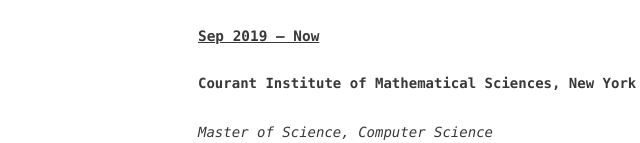
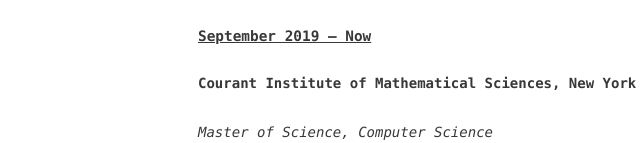
Before and after one commit to Jakexxh/Jakexxh.github.io, a plain HTML site: page about/index.html in a window 1280 px wide. Shown: the part 809-952 px from the top of the page, 90-730 px from the left. Drawn offline with Linux system fonts and the light colour scheme.

Commit message:
Site updated: 2019-05-12 14:52:42

```diff
--- a/about/index.html
+++ b/about/index.html
@@ -6,12 +6,12 @@
     <meta http-equiv="X-UA-Compatible" content="IE=edge">
     <meta name="HandheldFriendly" content="True">
     <meta name="viewport" content="width=device-width, initial-scale=1, maximum-scale=1">
-    <meta name="description" content="Contactjakewill0922@gmail.com | CV Background     Sep 2019 – NowCourant Institute of Mathematical Sciences, New York University, NYC, U.S.Master of Science, Computer Science May 2019 – August 2019App">
+    <meta name="description" content="Contactjakewill0922@gmail.com | CV Background     September 2019 – NowCourant Institute of Mathematical Sciences, New York University, NYC, U.S.Master of Science, Computer Science May 2019 – August 2">
 <meta property="og:type" content="website">
 <meta property="og:title" content="about">
 <meta property="og:url" content="xake.me/about/index.html">
 <meta property="og:site_name" content="Xiaohe Xue&#39;s Blog">
-<meta property="og:description" content="Contactjakewill0922@gmail.com | CV Background     Sep 2019 – NowCourant Institute of Mathematical Sciences, New York University, NYC, U.S.Master of Science, Computer Science May 2019 – August 2019App">
+<meta property="og:description" content="Contactjakewill0922@gmail.com | CV Background     September 2019 – NowCourant Institute of Mathematical Sciences, New York University, NYC, U.S.Master of Science, Computer Science May 2019 – August 2">
 <meta property="og:locale" content="default">
 <meta property="og:image" content="xake.me/about/me.jpg">
 <meta property="og:image" content="xake.me/about/nyu.png">
@@ -19,10 +19,10 @@
 <meta property="og:image" content="xake.me/about/ict.png">
 <meta property="og:image" content="xake.me/about/umn.png">
 <meta property="og:image" content="xake.me/about/bjtu.png">
-<meta property="og:updated_time" content="2019-05-09T07:11:49.477Z">
+<meta property="og:updated_time" content="2019-05-09T07:19:23.771Z">
 <meta name="twitter:card" content="summary">
 <meta name="twitter:title" content="about">
-<meta name="twitter:description" content="Contactjakewill0922@gmail.com | CV Background     Sep 2019 – NowCourant Institute of Mathematical Sciences, New York University, NYC, U.S.Master of Science, Computer Science May 2019 – August 2019App">
+<meta name="twitter:description" content="Contactjakewill0922@gmail.com | CV Background     September 2019 – NowCourant Institute of Mathematical Sciences, New York University, NYC, U.S.Master of Science, Computer Science May 2019 – August 2">
 <meta name="twitter:image" content="xake.me/about/me.jpg">
 
 
@@ -103,7 +103,7 @@
           <p><img src="./me.jpg" height="533.33" width="400"><br><br></p>
 <h2 id="Contact"><a href="#Contact" class="headerlink" title="Contact"></a>Contact</h2><p><a href="mailto:jakewill0922@gmail.com" target="_blank" rel="noopener">jakewill0922@gmail.com</a> | <a href="./CV_XXH.pdf">CV</a></p>
 <h2 id="Background"><a href="#Background" class="headerlink" title="Background"></a>Background</h2><p><img src="./nyu.png" align="left" height="50" width="50"> <img src="./apple_inc.png" align="left" height="50" width="50"> <img src="./ict.png" align="left" height="50" width="94.94"> <img src="./umn.png" align="left" height="50" width="84.685"> <img src="./bjtu.png" align="left" height="50" width="50.21"><br><br><br></p>
-<h3 id="Sep-2019-–-Now"><a href="#Sep-2019-–-Now" class="headerlink" title="Sep 2019 – Now"></a>Sep 2019 – Now</h3><p><strong>Courant Institute of Mathematical Sciences, New York University, NYC, U.S.</strong><br><br><em>Master of Science, Computer Science</em></p>
+<h3 id="September-2019-–-Now"><a href="#September-2019-–-Now" class="headerlink" title="September 2019 – Now"></a>September 2019 – Now</h3><p><strong>Courant Institute of Mathematical Sciences, New York University, NYC, U.S.</strong><br><br><em>Master of Science, Computer Science</em></p>
 <h3 id="May-2019-–-August-2019"><a href="#May-2019-–-August-2019" class="headerlink" title="May 2019 – August 2019"></a>May 2019 – August 2019</h3><p><strong>Apple R&amp;D Limited, Beijing, China</strong><br><br><em>Automation Tool Development Intern, Deep-Learning</em></p>
 <h3 id="June-2017-–-March-2018"><a href="#June-2017-–-March-2018" class="headerlink" title="June 2017 – March 2018"></a>June 2017 – March 2018</h3><p><strong>Institute of Computing Technology, Chinese Academy of Sciences, Beijing, China</strong><br><br><em>Research Assistant, Deep-Learning</em></p>
 <ul>
@@ -121,6 +121,7 @@
 <h2 id="PUBLICATIONS"><a href="#PUBLICATIONS" class="headerlink" title="PUBLICATIONS"></a>PUBLICATIONS</h2><ul>
 <li>Luo C, Zhan J, Xue X, et al. Cosine Normalization: Using Cosine Similarity Instead of Dot Product in Neural Networks: 27th International Conference on Artificial Neural Networks, Rhodes, Greece, October 4-7, 2018, Proceedings, Part I. 382-391. 10.1007/978-3-030-01418-6_38. </li>
 </ul>
+<p><br><br><br><br></p>
 
 
   </div>
```
Also changed, not shown: 1 other file.
